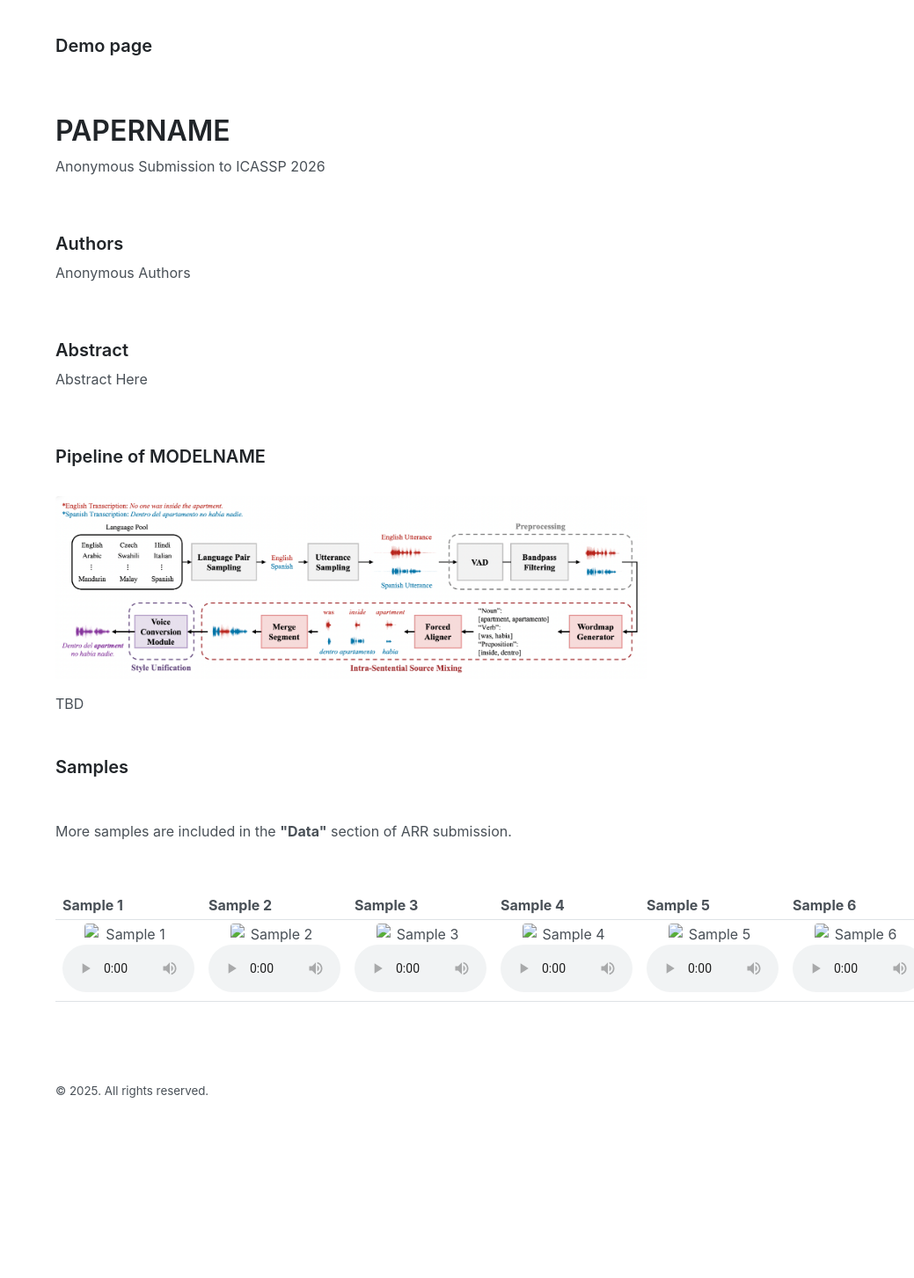
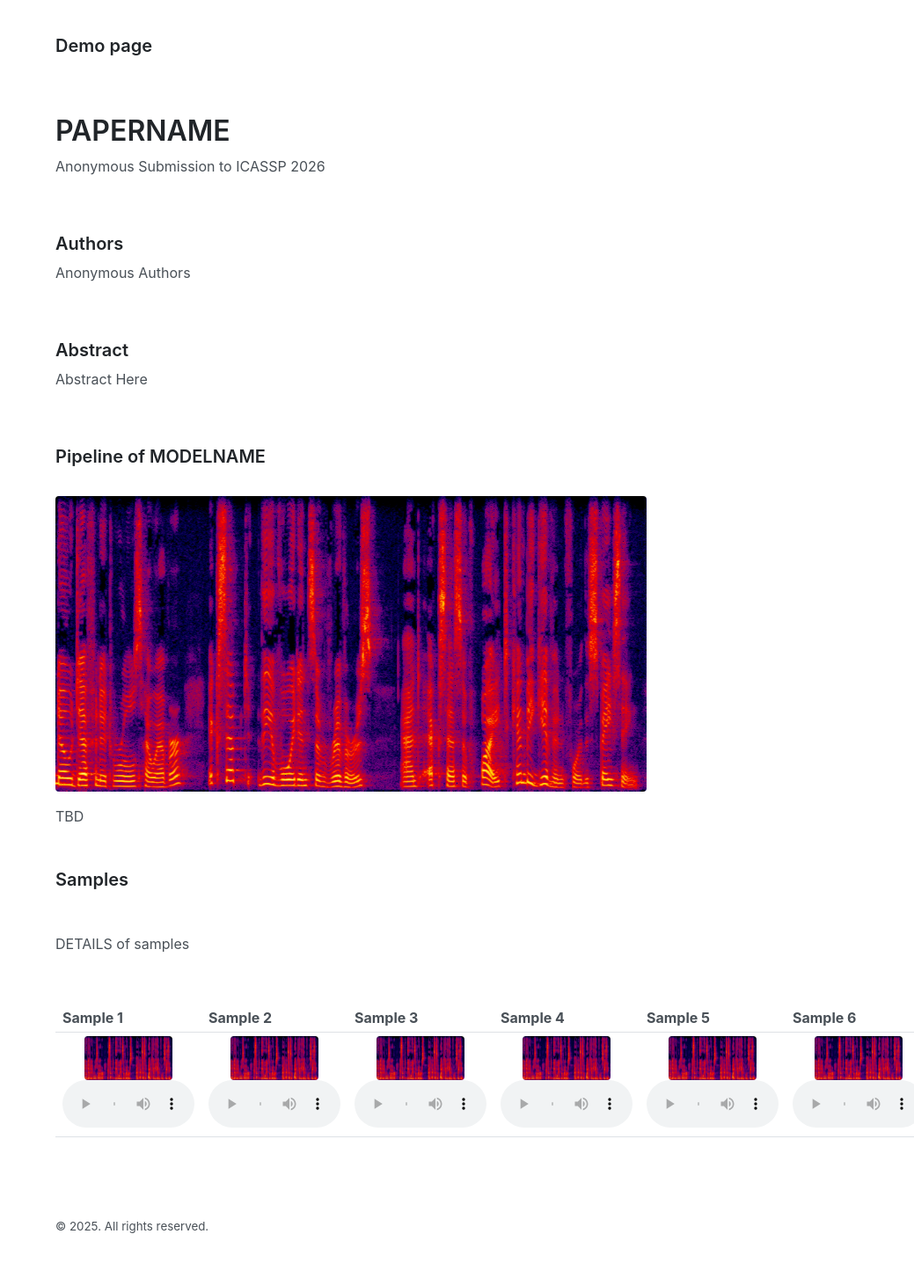
Before and after one commit to anonymous13278/anonymous13278.github.io, a Jekyll site: the page index.html, which Jekyll copies as it is, in a window 1280 px wide. Shown: the whole page at 88% size, without its empty margins (241-1280 px from the left). Built offline with Jekyll 4.4.1, drawn with Linux system fonts in a browser that asks for light colours; before the commit the page ends 1299 px from its top, so only the background shows below that.

Commit message:
initial commit

```diff
--- a/index.html
+++ b/index.html
@@ -64,7 +64,7 @@
 
 <p><br />
 
-<img src="./assets/demo.png" /></p>
+<img src="./assets/mel/temp_mel.png" /></p>
 
 TBD
 
@@ -74,7 +74,7 @@ TBD
 
 <p><br /></p>
 
-<p>More samples are included in the <strong>"Data"</strong> section of ARR submission.</p>
+<p>DETAILS of samples</p>
 
 <p><br /></p>
 
@@ -90,37 +90,37 @@ TBD
 
 <tr>
   <td style="text-align: center;">
-    <img src="assets/temp_mel.png" alt="Sample 1" style="width: 100px; display:block; margin: 0 auto;">
+    <img src="assets/mel/temp_mel.png" alt="Sample 1" style="width: 100px; display:block; margin: 0 auto;">
     <audio controls style="width: 150px;">
       <source src="assets/wav/temp_wav.wav" type="audio/wav">
     </audio>
   </td>
   <td style="text-align: center;">
-    <img src="assets/temp_mel.png" alt="Sample 2" style="width: 100px; display:block; margin: 0 auto;">
+    <img src="assets/mel/temp_mel.png" alt="Sample 2" style="width: 100px; display:block; margin: 0 auto;">
     <audio controls style="width: 150px;">
       <source src="assets/wav/temp_wav.wav" type="audio/wav">
     </audio>
   </td>
   <td style="text-align: center;">
-    <img src="assets/temp_mel.png" alt="Sample 3" style="width: 100px; display:block; margin: 0 auto;">
+    <img src="assets/mel/temp_mel.png" alt="Sample 3" style="width: 100px; display:block; margin: 0 auto;">
     <audio controls style="width: 150px;">
       <source src="assets/wav/temp_wav.wav" type="audio/wav">
     </audio>
   </td>
   <td style="text-align: center;">
-    <img src="assets/temp_mel.png" alt="Sample 4" style="width: 100px; display:block; margin: 0 auto;">
+    <img src="assets/mel/temp_mel.png" alt="Sample 4" style="width: 100px; display:block; margin: 0 auto;">
     <audio controls style="width: 150px;">
       <source src="assets/wav/temp_wav.wav" type="audio/wav">
     </audio>
   </td>
   <td style="text-align: center;">
-    <img src="assets/temp_mel.png" alt="Sample 5" style="width: 100px; display:block; margin: 0 auto;">
+    <img src="assets/mel/temp_mel.png" alt="Sample 5" style="width: 100px; display:block; margin: 0 auto;">
     <audio controls style="width: 150px;">
       <source src="assets/wav/temp_wav.wav" type="audio/wav">
     </audio>
   </td>
   <td style="text-align: center;">
-    <img src="assets/temp_mel.png" alt="Sample 6" style="width: 100px; display:block; margin: 0 auto;">
+    <img src="assets/mel/temp_mel.png" alt="Sample 6" style="width: 100px; display:block; margin: 0 auto;">
     <audio controls style="width: 150px;">
       <source src="assets/wav/temp_wav.wav" type="audio/wav">
     </audio>
```
